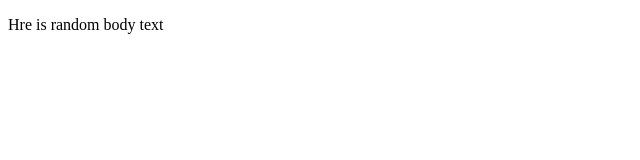
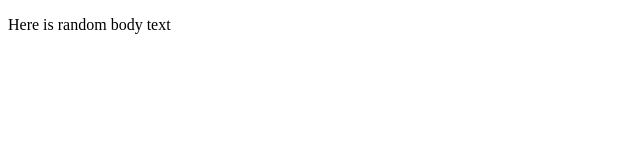
Before and after one commit to iSuluu/rsschool-cv, a plain HTML site: page index.html in a window 1280 px wide. Shown: the full height of the page, 0-640 px from the left. Drawn offline with Linux system fonts and the light colour scheme.

Commit message:
fix: mistypo corrected

```diff
--- a/index.html
+++ b/index.html
@@ -7,6 +7,6 @@
 </head>
 
 <body>
-  <p>Hre is random body text</>
+  <p>Here is random body text</>
 </body>
 </html>
```
